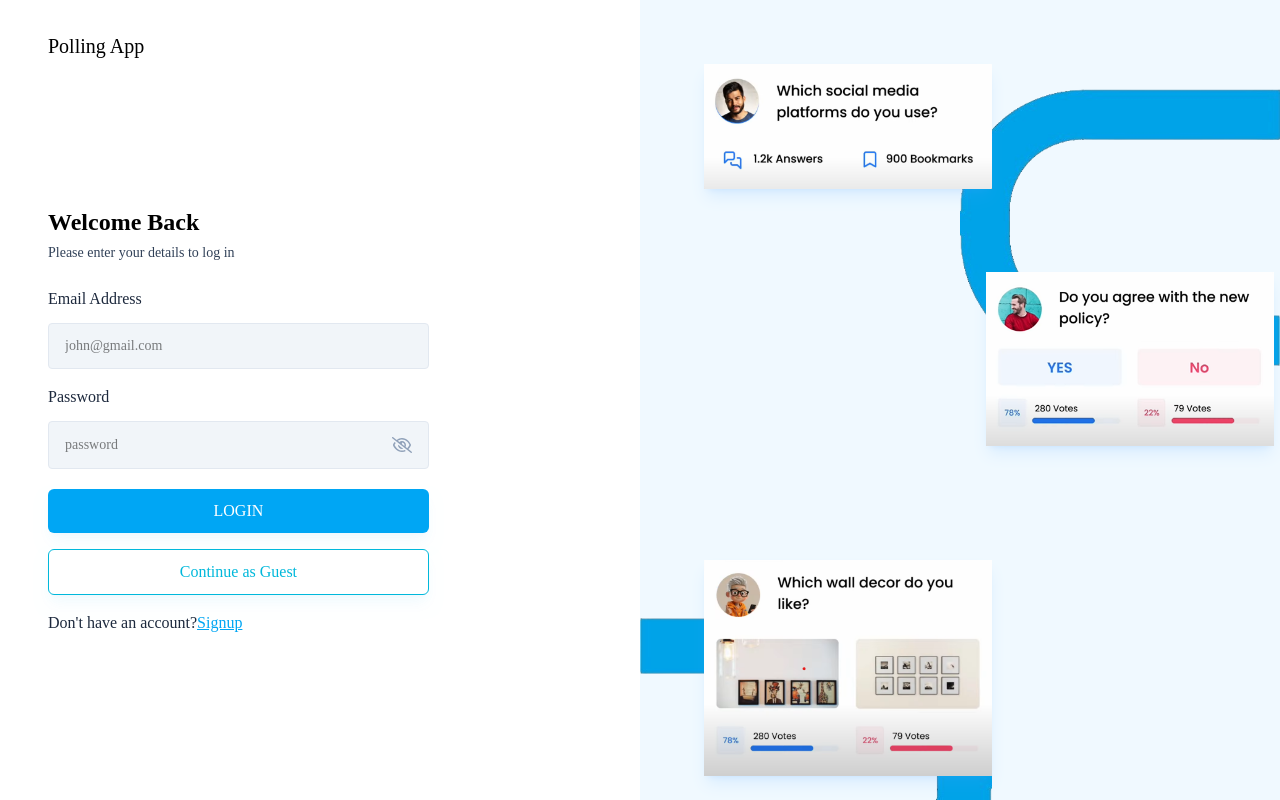
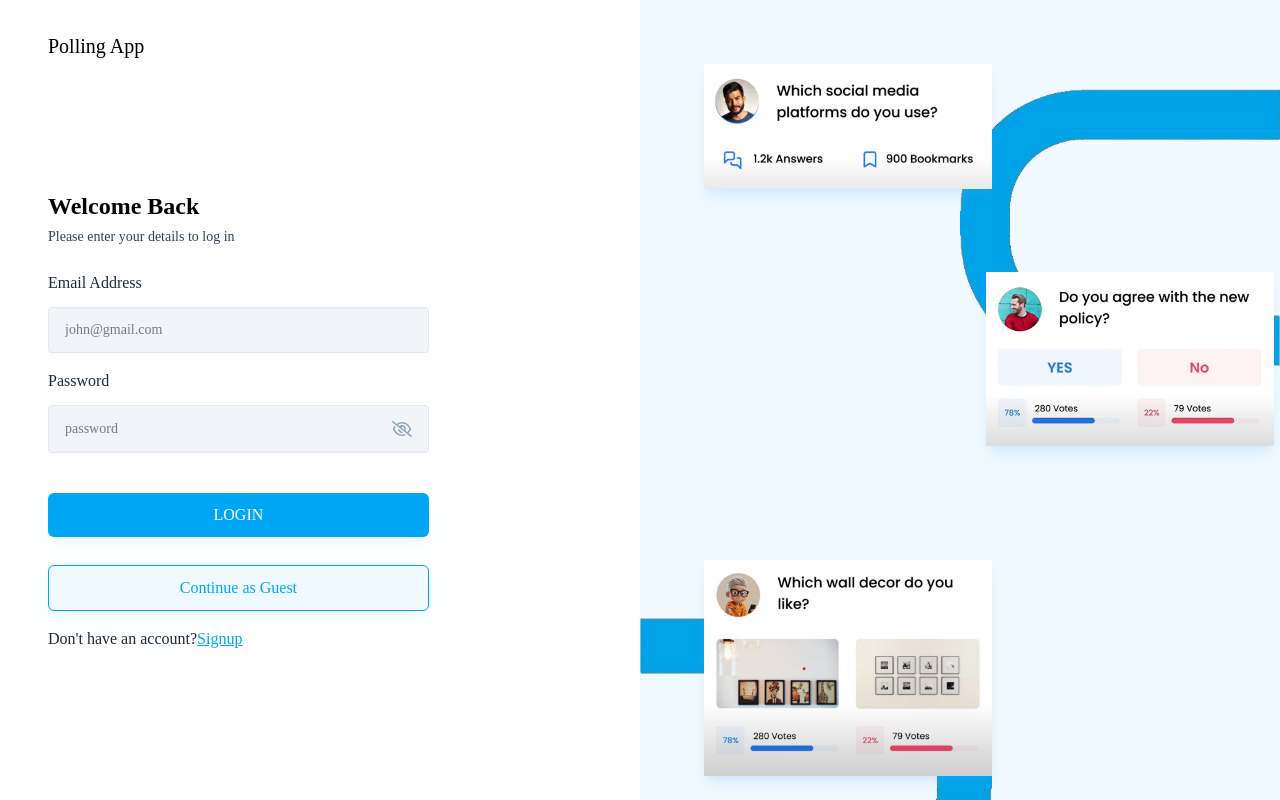
Before and after one commit to Amruthraj-dev/pollingMERNproject, a React (Vite) app in the folder frontend/polling-app/: page /login in a window 1280 px wide. Built offline with nearby package versions, Linux system fonts and the light colour scheme.

Commit message:
adjusted guest button

```diff
--- a/frontend/polling-app/pages/Auth/LoginForm.jsx
+++ b/frontend/polling-app/pages/Auth/LoginForm.jsx
@@ -103,7 +103,7 @@ const LoginForm = () => {
             LOGIN
           </button>
 
-          <button onClick={handleGuestLogin} className="btn-primary bg-white text-cyan-500 border mt-3">Continue as Guest</button>
+          <button onClick={handleGuestLogin} className="btn-rev">Continue as Guest</button>
 
           <p className="text-5 text-slate-800 mt-3">
             Don't have an account?
--- a/frontend/polling-app/src/index.css
+++ b/frontend/polling-app/src/index.css
@@ -18,7 +18,11 @@
     }
 
     .btn-primary {
-        @apply w-full text-base font-medium text-white bg-sky-500 shadow-lg shadow-sky-500/5 p-[10px] rounded-md my-1 hover:bg-sky-500/15 hover:text-sky-500;
+        @apply w-full text-base font-medium text-white bg-sky-500 shadow-lg shadow-sky-500/5 p-[10px] rounded-md my-6 hover:bg-sky-500/15 hover:text-sky-500;
+    }
+
+    .btn-rev{
+        @apply w-full text-base font-medium text-sky-500 bg-sky-50 border shadow-lg shadow-sky-500/5 p-[10px] rounded-md my-1 hover:bg-sky-500/15 hover:text-sky-500 hover:border-sky-500/10;
     }
 
     .option-chip {
```
